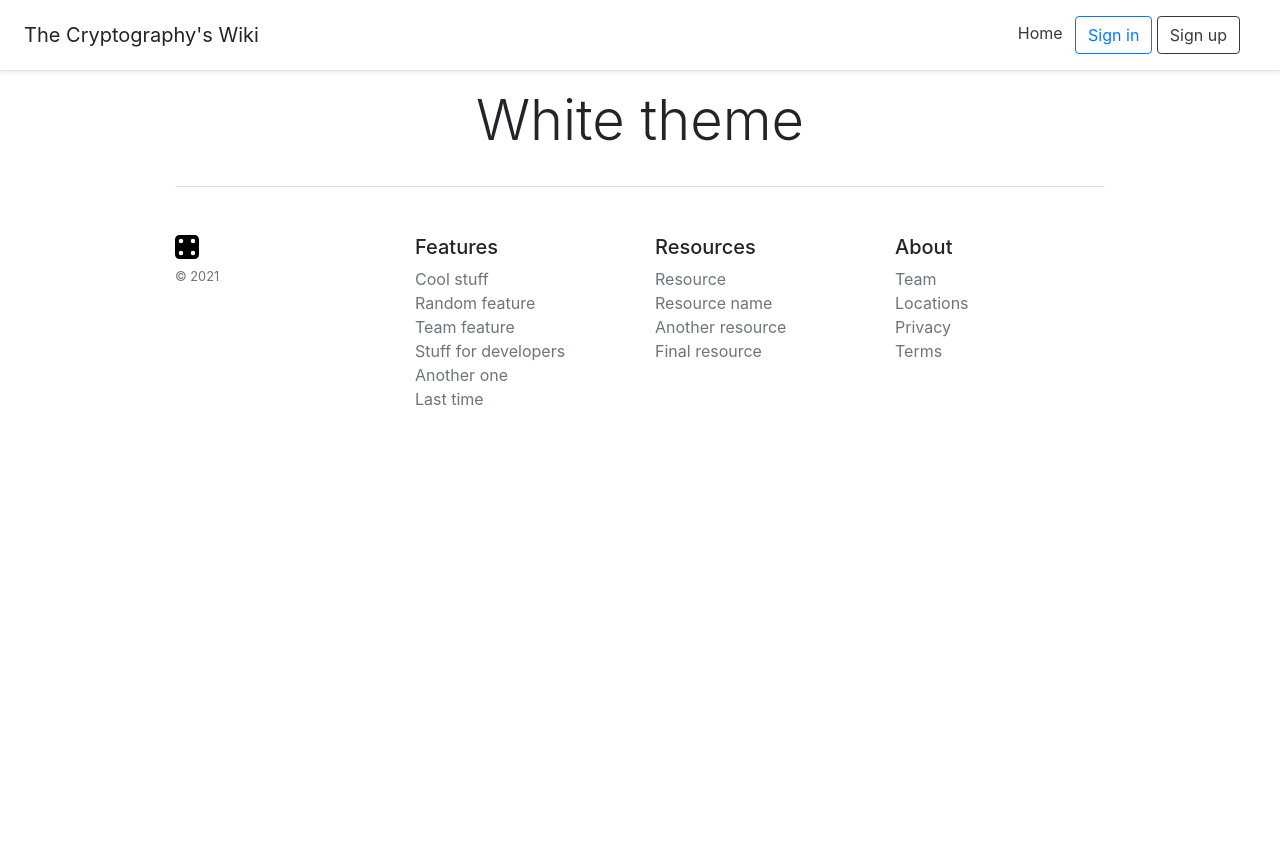
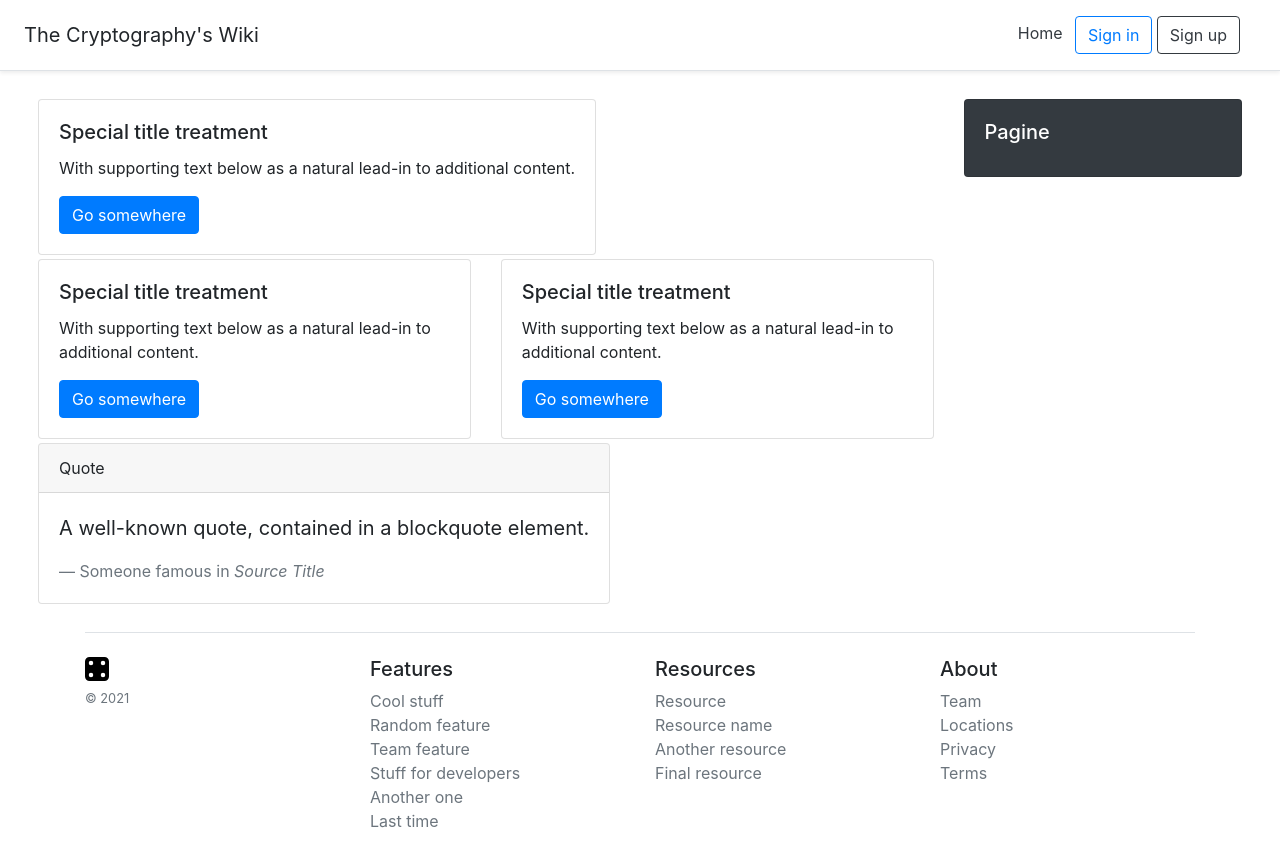
Before and after one commit to filipposonnati/final_project, a Symfony app: template templates/main/main.html.twig in a window 1280 px wide. Before the commit the page ends 406 px from the top, so only its background shows below. Run offline with Twig, Linux system fonts and the light colour scheme; the template is opened without the code that fills it, so the values that code supplies are empty; some libraries are stand-ins or nearby versions.

Commit message:
main page

```diff
--- a/public/css/main.css
+++ b/public/css/main.css
@@ -17,7 +17,3 @@ body {
         font-size: 3.5rem;
     }
 }
-
-#footer {
-    max-width: 960px;
-}
--- a/public/css/security.css
+++ b/public/css/security.css
@@ -12,7 +12,7 @@ body {
     width: 100%;
     max-width: 330px;
     margin: auto;
-    padding-top: 80px;
+    padding-top: 40px;
     padding-bottom: 40px;
     text-align: center;
 }
--- a/src/Security/LoginAuthenticator.php
+++ b/src/Security/LoginAuthenticator.php
@@ -96,7 +96,7 @@ class LoginAuthenticator extends AbstractFormLoginAuthenticator implements Passw
             return new RedirectResponse($targetPath);
         }
 
-        return new RedirectResponse($this->urlGenerator->generate(''));
+        return new RedirectResponse($this->urlGenerator->generate('wiki_home'));
         //throw new \Exception('TODO: provide a valid redirect inside ' . __FILE__);
     }
 
--- a/templates/base.html.twig
+++ b/templates/base.html.twig
@@ -29,20 +29,20 @@
 		<link rel="stylesheet" href="{{ asset('css/main.css') }}"> {% block style %}{% endblock %}
 		</head>
 		<body>
-			<div class="d-flex flex-column flex-md-row align-items-center p-3 px-md-4 mb-3 bg-white border-bottom shadow-sm sticky-top">
+			<div class="d-flex flex-column flex-md-row align-items-center p-3 px-md-4 mb-4 bg-white border-bottom shadow-sm sticky-top">
 				<h5 class="my-0 mr-md-auto font-weight-normal">The Cryptography's Wiki</h5>
 
 				<nav class="my-2 my-md-0 mr-md-3">
 					{% if app.request.pathinfo != '/' %}
-						<a class="p-2 text-dark" href="{{ path('') }}">Home</a>
+						<a class="p-2 text-dark" href="{{ path('wiki_home') }}">Home</a>
 					{% endif %}
 
 					{% if is_granted('ROLE_USER') and (app.request.pathinfo != '/user') %}
-						<a class="p-2 text-dark" href="{{ path('user') }}">User</a>
+						<a class="p-2 text-dark" href="{{ path('wiki_user') }}">User</a>
 					{% endif %}
 
 					{% if is_granted('ROLE_ADMIN') and (app.request.pathinfo != '/admin') %}
-						<a class="p-2 text-dark" href="{{ path('admin') }}">Admin</a>
+						<a class="p-2 text-dark" href="{{ path('wiki_admin') }}">Admin</a>
 					{% endif %}
 
 					{% if (app.user == false) and (app.request.pathinfo != '/login') %}
@@ -60,12 +60,11 @@
 
 			{% block body %}{% endblock %}
 
-			<div id="footer" class="container">
-				<footer class="pt-4 my-md-4 pt-md-5 border-top">
+			<div class="container-sm">
+				<footer class="pt-4 mt-4 border-top">
 					<div class="row">
 						<div class="col-6 col-md">
 							<img class="mb-2" src="{{ asset('icon/dice-4-fill.svg') }}" alt="Not found" width="24" height="24">
-
 							<small class="d-block mb-3 text-muted">&copy; 2021</small>
 						</div>
 						<div class="col-6 col-md">
--- a/templates/main/main.html.twig
+++ b/templates/main/main.html.twig
@@ -4,7 +4,72 @@
 {% endblock %}
 
 {% block body %}
-	<div class="d-flex justify-content-center">
-		<h1 class="display-4">White theme</h1>
+	<div class="container-fluid">
+		<div class="row m-2">
+			<div class="col-lg-9 col-md-8 col-12">
+				<div class="row my-1">
+					<div class="col-auto">
+						<div class="card">
+							<div class="card-body">
+								<h5 class="card-title">Special title treatment</h5>
+								<p class="card-text">With supporting text below as a natural lead-in to additional content.</p>
+								<a href="#" class="btn btn-primary">Go somewhere</a>
+							</div>
+						</div>
+					</div>
+				</div>
+				<div class="row my-1">
+					<div class="col">
+						<div class="card">
+							<div class="card-body">
+								<h5 class="card-title">Special title treatment</h5>
+								<p class="card-text">With supporting text below as a natural lead-in to additional content.</p>
+								<a href="#" class="btn btn-primary">Go somewhere</a>
+							</div>
+						</div>
+					</div>
+					<div class="col">
+						<div class="card">
+							<div class="card-body">
+								<h5 class="card-title">Special title treatment</h5>
+								<p class="card-text">With supporting text below as a natural lead-in to additional content.</p>
+								<a href="#" class="btn btn-primary">Go somewhere</a>
+							</div>
+						</div>
+					</div>
+				</div>
+				<div class="row my-1">
+					<div class="col-auto">
+						<div class="card">
+							<div class="card-header">
+								Quote
+							</div>
+							<div class="card-body">
+								<blockquote class="blockquote mb-0">
+									<p>A well-known quote, contained in a blockquote element.</p>
+									<footer class="blockquote-footer">Someone famous in
+										<cite title="Source Title">Source Title</cite>
+									</footer>
+								</blockquote>
+							</div>
+						</div>
+					</div>
+				</div>
+			</div>
+			<div class="col-lg-3 col-md-4 col-6">
+				<div class="row my-1">
+					<div class="col">
+						<div class="card text-white bg-dark">
+							<div class="card-body">
+								<h5 class="card-title">Pagine</h5>
+								{% for page in pages %}
+									<a class="text-white" href='{{ path('wiki_page', {'title': page.title}) }}'>{{ page.title }}</a>
+								{% endfor %}
+							</div>
+						</div>
+					</div>
+				</div>
+			</div>
+		</div>
 	</div>
 {% endblock %}
--- a/templates/main/page.html.twig
+++ b/templates/main/page.html.twig
@@ -5,7 +5,7 @@
 
 {% block body %}
 	{% if page != null %}
-		<div class="container mt-4 mx-auto">
+		<div class="container mx-auto">
 			<div class="row m-3">
 				<div class="col">
 					<div class="card">
```
Also changed, not shown: src/Controller/MainController.php (+30 -2 lines), src/Controller/PageController.php (deleted, +0 -36 lines), 1 other file.
